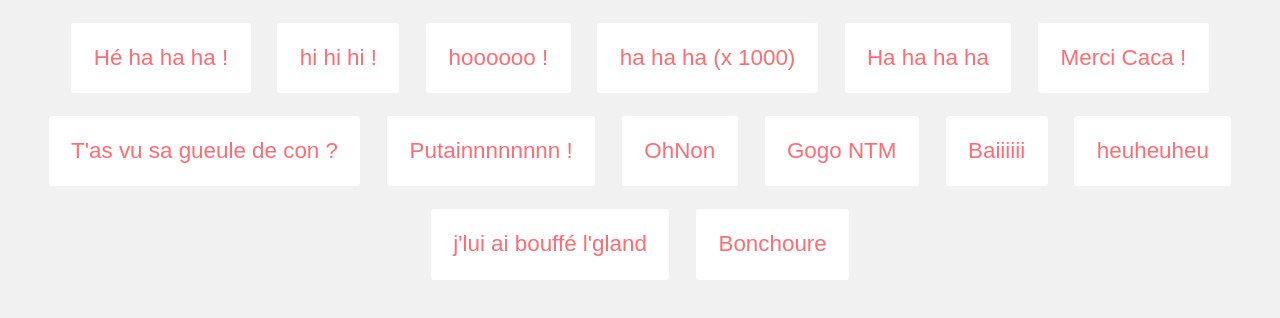
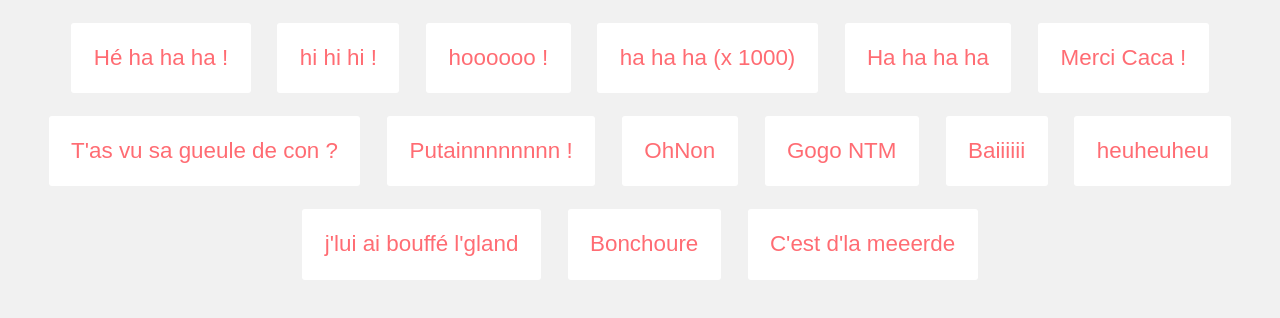
Before and after one commit to batgithub/pad, a website: page index.html in a window 1280 px wide. Shown: the part 124-442 px from the top of the page. Drawn offline with nearby package versions, Linux system fonts and the light colour scheme.

Commit message:
c de la merde

```diff
--- a/index.html
+++ b/index.html
@@ -70,6 +70,10 @@
                 Bonchoure
             </button>
 
+            <button  data-file="cestDeLaMerde" onclick="playSound($(this).data('file'))">
+                C'est d'la meeerde
+            </button>
+
 
         </div>
         <script type="text/javascript" src="app.js"></script>
```
Also changed, not shown: 1 other file.
